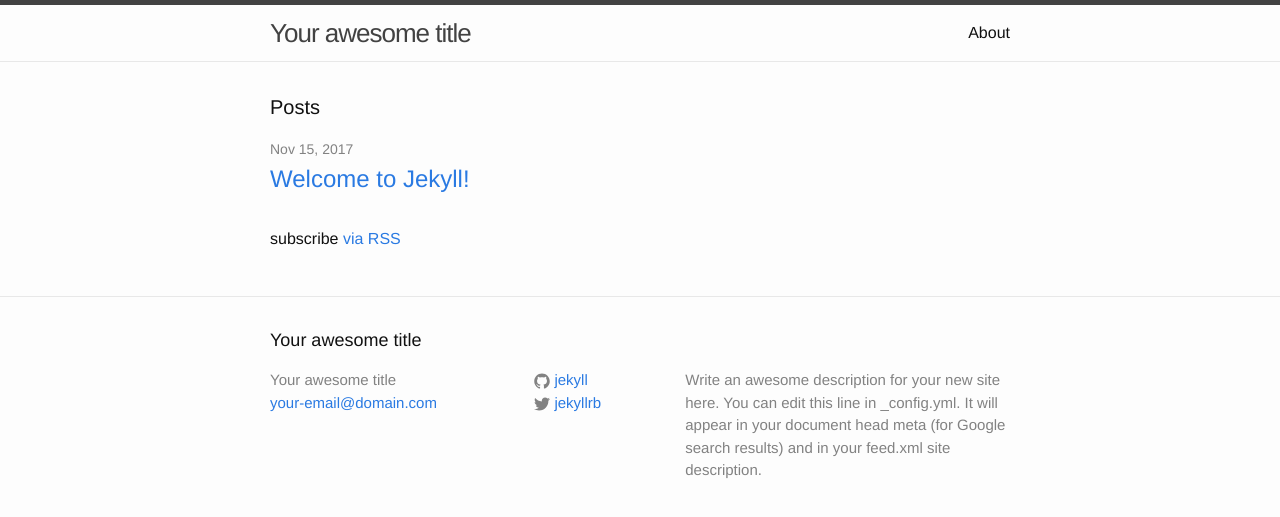
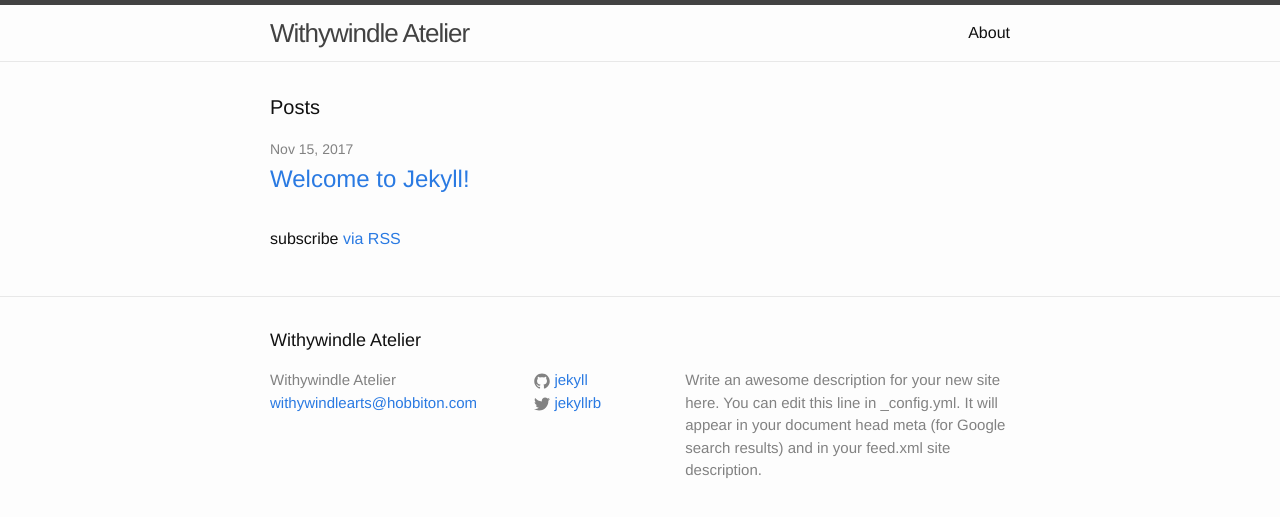
Before and after one commit to viridian-ink/viridian-ink.github.io, a Jekyll site: the page built from index.html, in a window 1280 px wide. Shown: the top 517 px of the page. Built offline with Jekyll 4.4.1, drawn with Linux system fonts in a browser that asks for light colours.

Commit message:
Test change with Withywindle information

```diff
--- a/_config.yml
+++ b/_config.yml
@@ -6,8 +6,8 @@
 # 'jekyll serve'. If you change this file, please restart the server process.
 
 # Site settings
-title: Your awesome title
-email: your-email@domain.com
+title: Withywindle Atelier
+email: withywindlearts@hobbiton.com
 description: > # this means to ignore newlines until "baseurl:"
   Write an awesome description for your new site here. You can edit this
   line in _config.yml. It will appear in your document head meta (for
```
